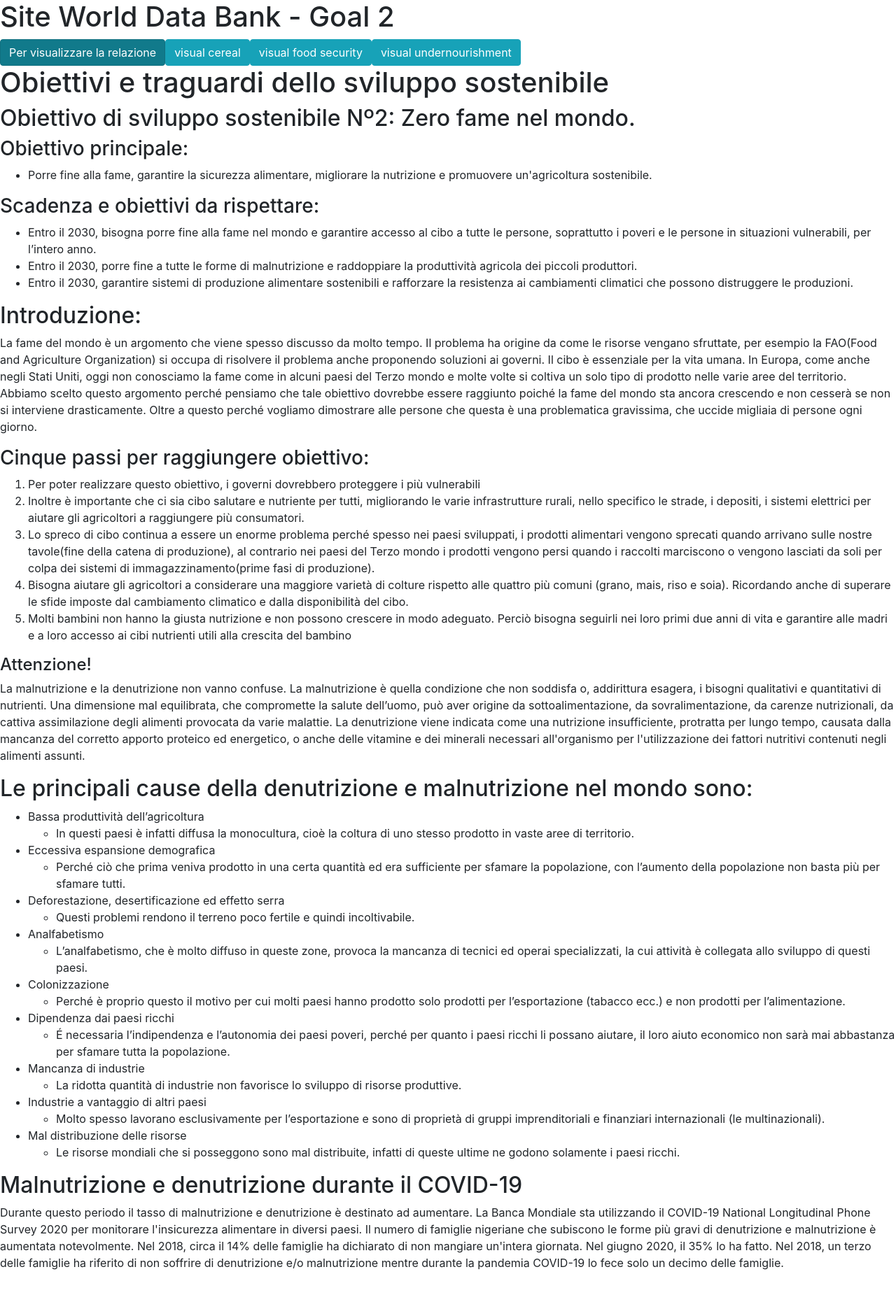
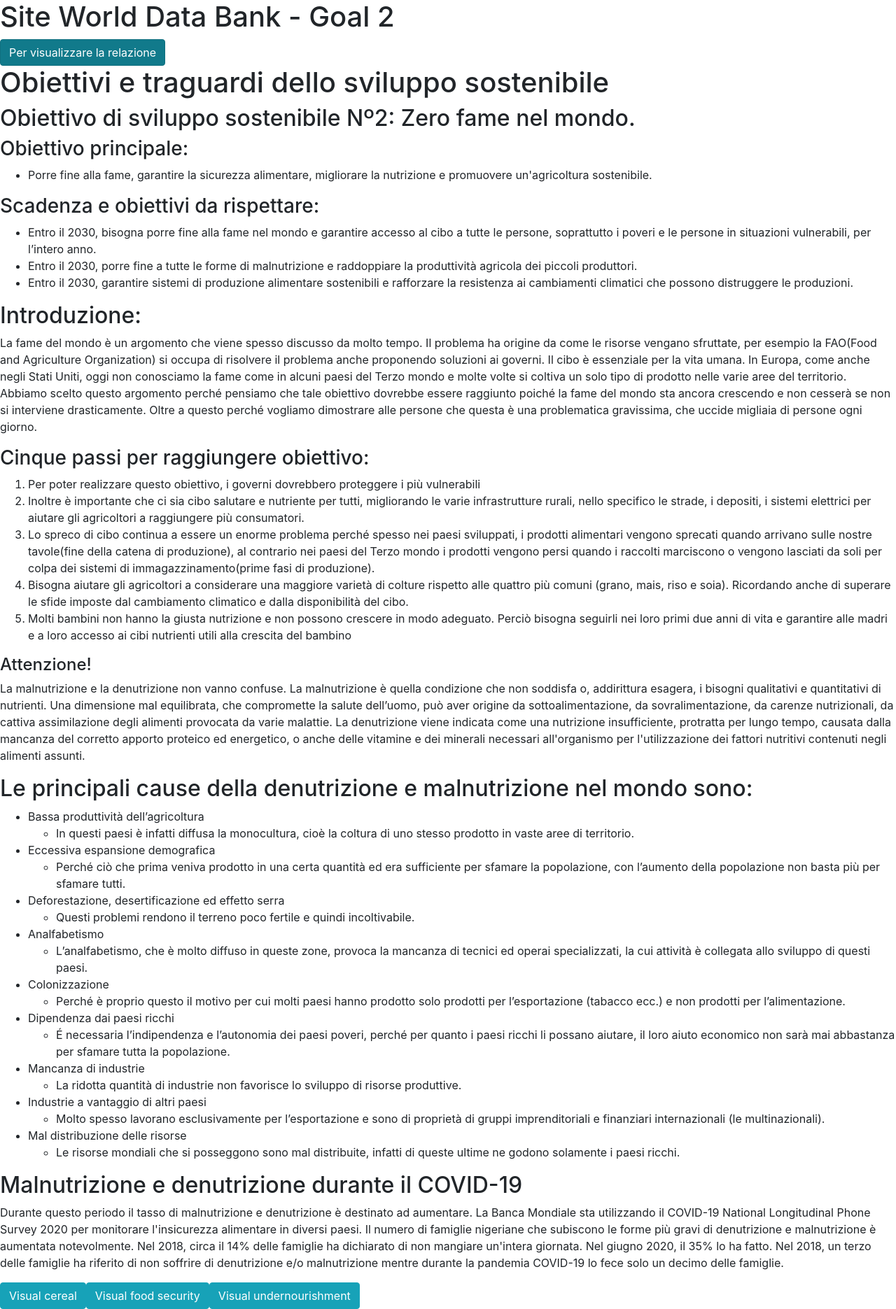
Before and after one commit to RodriguezRicardo/Prog_DATA_BANK_0Hunger, an Angular app in the folder ZeroHungerAngular/: page /relazione in a window 1280 px wide. Shown: the whole page at 70% size. Before the commit the page ends 1833 px from the top, so only its background shows below. Built offline with nearby package versions, Linux system fonts and the light colour scheme.

Commit message:
visual dati cereali nel comp.

```diff
--- a/ZeroHungerAngular/src/app/app.component.html
+++ b/ZeroHungerAngular/src/app/app.component.html
@@ -2,10 +2,4 @@
 
 <a class="btn btn-info" routerLink="/relazione" routerLinkActive="active">Per visualizzare la relazione</a>
 
-<a class="btn btn-info" routerLink="/cereali" routerLinkActive="active">visual cereal</a>
-
-<a class="btn btn-info" routerLink="/foodSec" routerLinkActive="active">visual food security</a>
-
-<a class="btn btn-info" routerLink="/under" routerLinkActive="active">visual undernourishment</a>
-
 <router-outlet></router-outlet>
--- a/ZeroHungerAngular/src/app/cereal/cereal.component.html
+++ b/ZeroHungerAngular/src/app/cereal/cereal.component.html
@@ -1 +1,2 @@
-<p>cereal works!</p>
+<h3>Dati Cereali</h3>
+{{ res | json }}
--- a/ZeroHungerAngular/src/app/cereal/cereal.component.ts
+++ b/ZeroHungerAngular/src/app/cereal/cereal.component.ts
@@ -1,4 +1,6 @@
 import { Component, OnInit } from '@angular/core';
+import { Goal2Service } from '../goal2.service';
+import { Observable } from 'rxjs';
 
 @Component({
   selector: 'app-cereal',
@@ -6,10 +8,14 @@ import { Component, OnInit } from '@angular/core';
   styleUrls: ['./cereal.component.css']
 })
 export class CerealComponent implements OnInit {
+  obsG : Observable<Object>;
+  res : any;
 
-  constructor() { }
+  constructor(public goal2 : Goal2Service) { }
 
   ngOnInit(): void {
+    this.obsG = this.goal2.visualCereal();
+    this.obsG.subscribe((data) => { this.res = data; console.log(this.res) });
   }
 
 }
--- a/ZeroHungerAngular/src/app/goal2.service.ts
+++ b/ZeroHungerAngular/src/app/goal2.service.ts
@@ -9,19 +9,19 @@ export class Goal2Service {
   constructor(private http : HttpClient) { }
 
   visualCereal() {
-    const url = `https://3000-brown-tortoise-ghcgfs3w.ws-eu03.gitpod.io/cereal/cereal_yield`;
+    const url = `https://3000-blue-galliform-ix5ggtg9.ws-eu03.gitpod.io/cereal/cereal_yield`;
     const headers = new HttpHeaders("");
     return this.http.get(url, { headers });
   }
 
   visualFoodSec() {
-    const url = `https://3000-brown-tortoise-ghcgfs3w.ws-eu03.gitpod.io/food/food_security`;
+    const url = `https://3000-blue-galliform-ix5ggtg9.ws-eu03.gitpod.io/food/food_security`;
     const headers = new HttpHeaders("");
     return this.http.get(url, { headers });
   }
 
   visualUndernourishment() {
-    const url = `https://3000-brown-tortoise-ghcgfs3w.ws-eu03.gitpod.io/undernourishment/prevalence_of_undernourishment`;
+    const url = `https://3000-blue-galliform-ix5ggtg9.ws-eu03.gitpod.io/undernourishment/prevalence_of_undernourishment`;
     const headers = new HttpHeaders("");
     return this.http.get(url, { headers });
   }
--- a/ZeroHungerAngular/src/app/relazione/relazione.component.html
+++ b/ZeroHungerAngular/src/app/relazione/relazione.component.html
@@ -99,3 +99,7 @@ Il numero di famiglie nigeriane che subiscono le forme più gravi di denutrizion
 Nel 2018, circa il 14% delle famiglie ha dichiarato di non mangiare un'intera giornata. Nel giugno 2020, il 35% lo ha fatto.
 Nel 2018, un terzo delle famiglie ha riferito di non soffrire di denutrizione e/o malnutrizione mentre durante la pandemia COVID-19 lo fece solo un decimo delle famiglie.
 </p>
+
+<a class="btn btn-info" [routerLink]="['/cereali']">Visual cereal</a>
+<a class="btn btn-info" [routerLink]="['/foodSec']">Visual food security</a>
+<a class="btn btn-info" [routerLink]="['/under']">Visual undernourishment</a>
```
